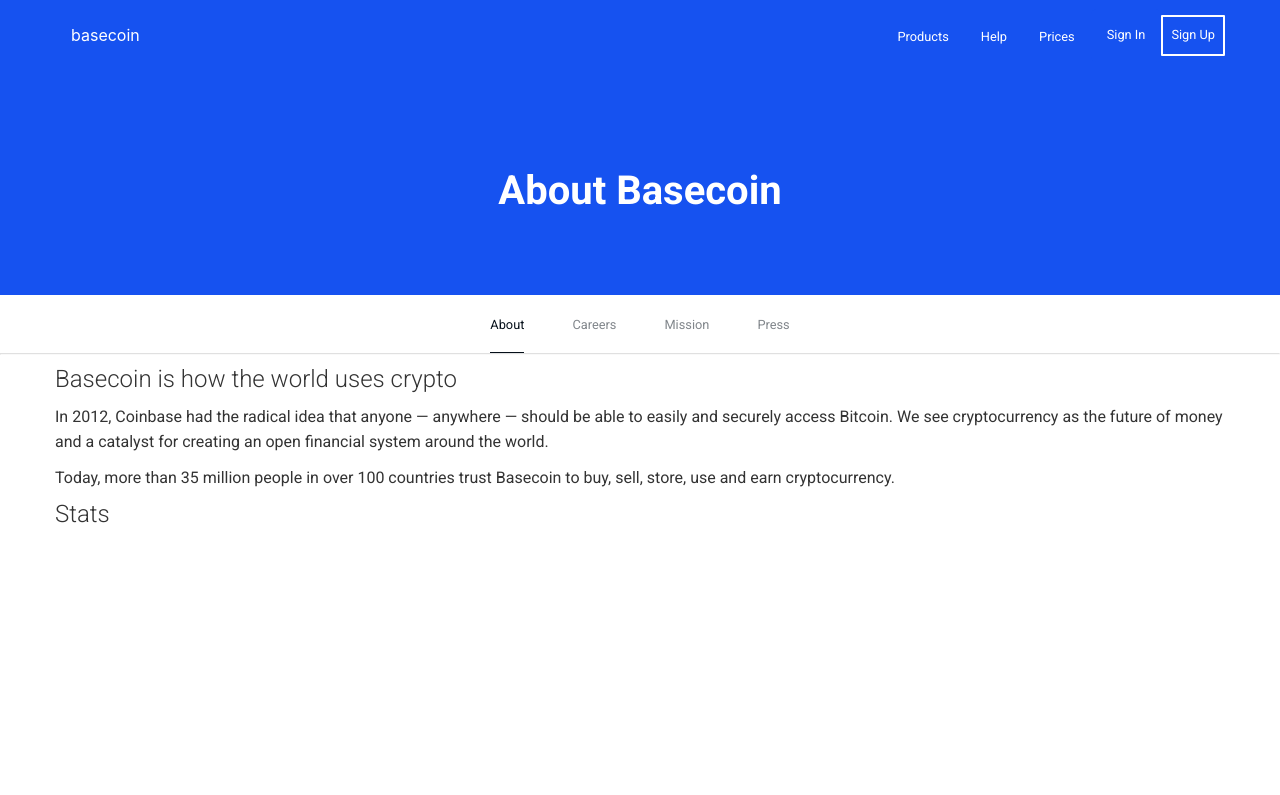
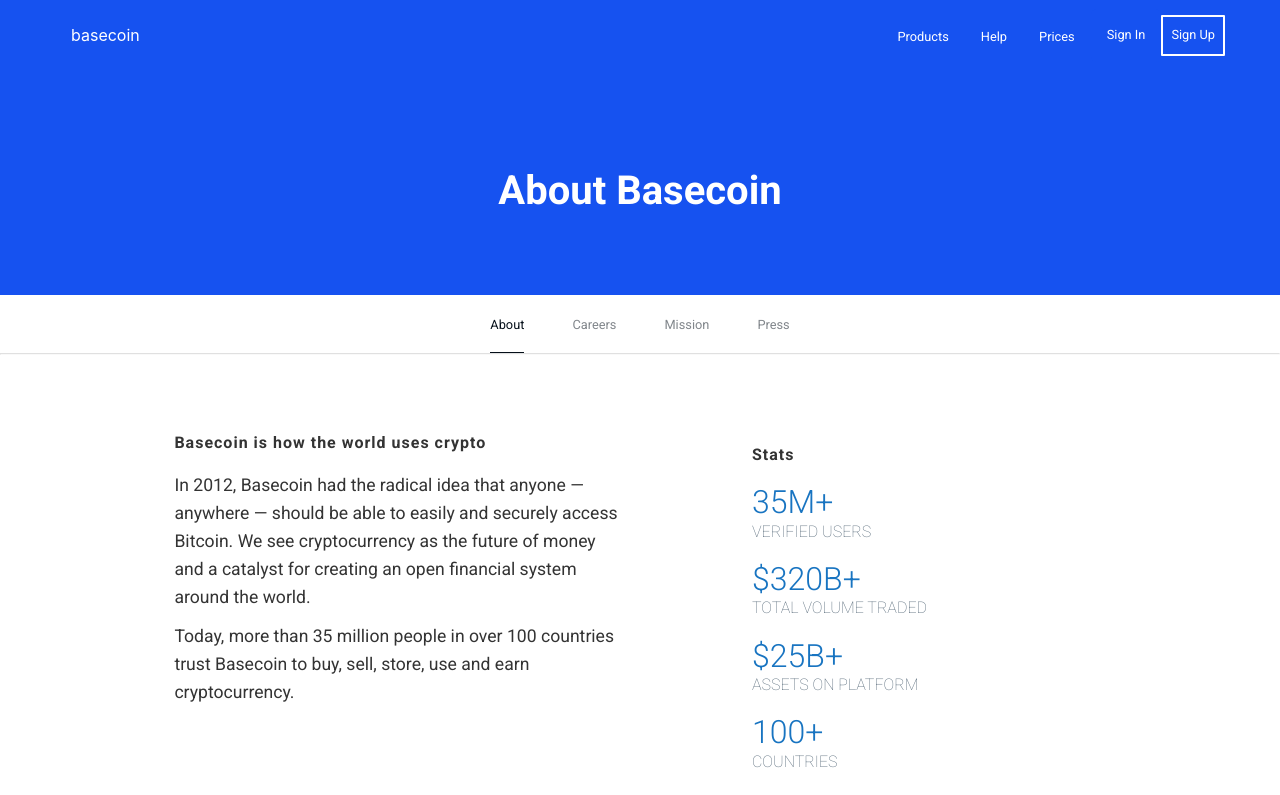
Before and after one commit to chideraao/coinbase-y, a React (Create React App) app: page /about in a window 1280 px wide. Shown: the top 795 px of the page. Built offline with nearby package versions, Linux system fonts and the light colour scheme.

Commit message:
still on about

```diff
--- a/src/CSS/App.css
+++ b/src/CSS/App.css
@@ -827,14 +827,6 @@
 	padding: 0.4rem 0;
 }
 
-.sections {
-	padding-top: 1rem;
-	background-color: var(--secondary-color);
-	text-align: start;
-	padding-bottom: 2rem;
-	margin: 1rem 7rem;
-}
-
 /*------------------------------------------ ABOUT PAGE  --------------------------------------------------------------------- */
 
 .about-header {
@@ -928,3 +920,63 @@
 	border-bottom: 1px solid var(--dark-color);
 	padding-bottom: 1.22rem;
 }
+
+.about .main {
+	padding-top: 0rem;
+	background-color: var(--secondary-color);
+	text-align: start;
+	padding-bottom: 2rem;
+	margin: 1rem 7rem;
+}
+
+.about .main .main-text {
+	margin: 0rem 1.4rem;
+	margin-bottom: 6rem;
+}
+
+.about .main .main-text h2 {
+	margin-bottom: 1.2em;
+	font-size: 1rem;
+	font-weight: 700;
+	letter-spacing: 1px;
+}
+
+.about .main .main-text p {
+	font-size: 1.1rem;
+}
+
+.about .main .main-stats {
+	margin: 1rem 7rem;
+	margin-top: 4em;
+}
+
+.about .main .main-stats h2 {
+	font-size: 1rem;
+	font-weight: 700;
+	letter-spacing: 1px;
+}
+
+.about .main .main-stats h3 {
+	font-weight: 300;
+	color: #1874c1;
+	font-size: 2rem;
+	padding: 0;
+	text-align: left;
+	margin: 1.2rem 0 0;
+}
+
+.about .main .main-stats h4 {
+	display: block;
+	color: #536676;
+	text-transform: uppercase;
+	font-size: 1rem;
+	font-weight: 100;
+}
+
+.execs {
+	padding-top: 2rem;
+	background-color: var(--secondary-color);
+	text-align: start;
+	padding-bottom: 2rem;
+	margin: 2rem 7rem;
+}
--- a/src/Pages/About.jsx
+++ b/src/Pages/About.jsx
@@ -41,11 +41,11 @@
 				<hr />
 			</section>
 			<section className="main">
-				<div className="container">
+				<div className="container grid">
 					<div className="main-text">
 						<h2>Basecoin is how the world uses crypto</h2>
 						<p>
-							In 2012, Coinbase had the radical idea that anyone — anywhere —
+							In 2012, Basecoin had the radical idea that anyone — anywhere —
 							should be able to easily and securely access Bitcoin. We see
 							cryptocurrency as the future of money and a catalyst for creating
 							an open financial system around the world.
@@ -56,16 +56,33 @@
 						</p>
 					</div>
 					<div className="main-stats">
-						<h2>
-							Stats
-							<h3></h3>
-							<h3></h3>
-							<h3></h3>
-							<h3></h3>
-							<h3></h3>
-						</h2>
+						<h2>Stats</h2>
+						<h3>
+							35M+
+							<h4>VERIFIED USERS</h4>
+						</h3>
+						<h3>
+							$320B+
+							<h4>TOTAL VOLUME TRADED</h4>
+						</h3>
+						<h3>
+							$25B+
+							<h4>ASSETS ON PLATFORM</h4>
+						</h3>
+						<h3>
+							100+
+							<h4>COUNTRIES</h4>
+						</h3>
+						<h3>
+							1000+
+							<h4>EMPLOYEES</h4>
+						</h3>
 					</div>
 				</div>
+			</section>
+			<hr />
+			<section className="execs">
+				<div className="container"></div>
 			</section>
 			<AboutFooter />
 		</div>
```
Also changed, not shown: 1 other file (tests, documents, lock files or other folders).
